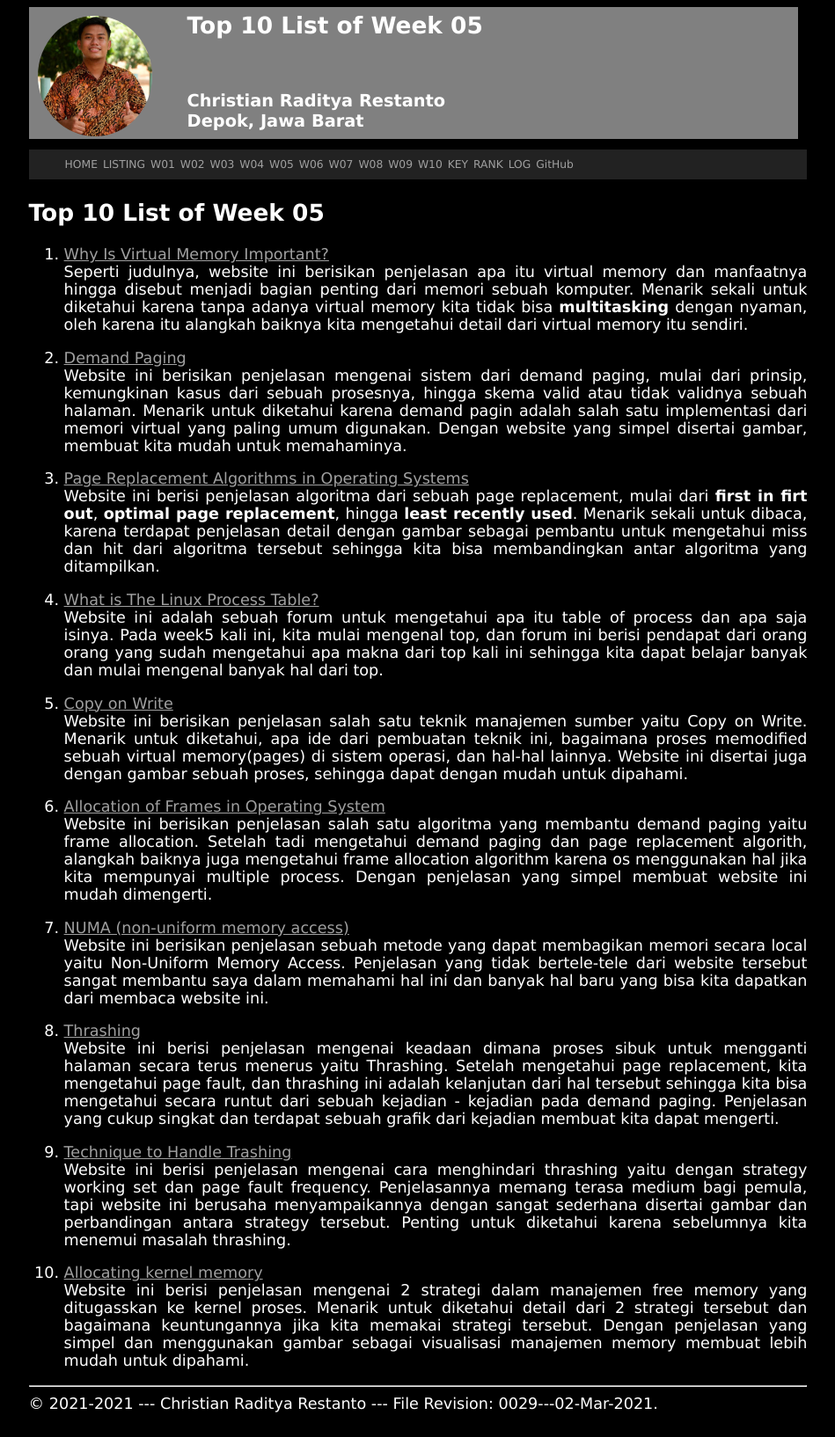
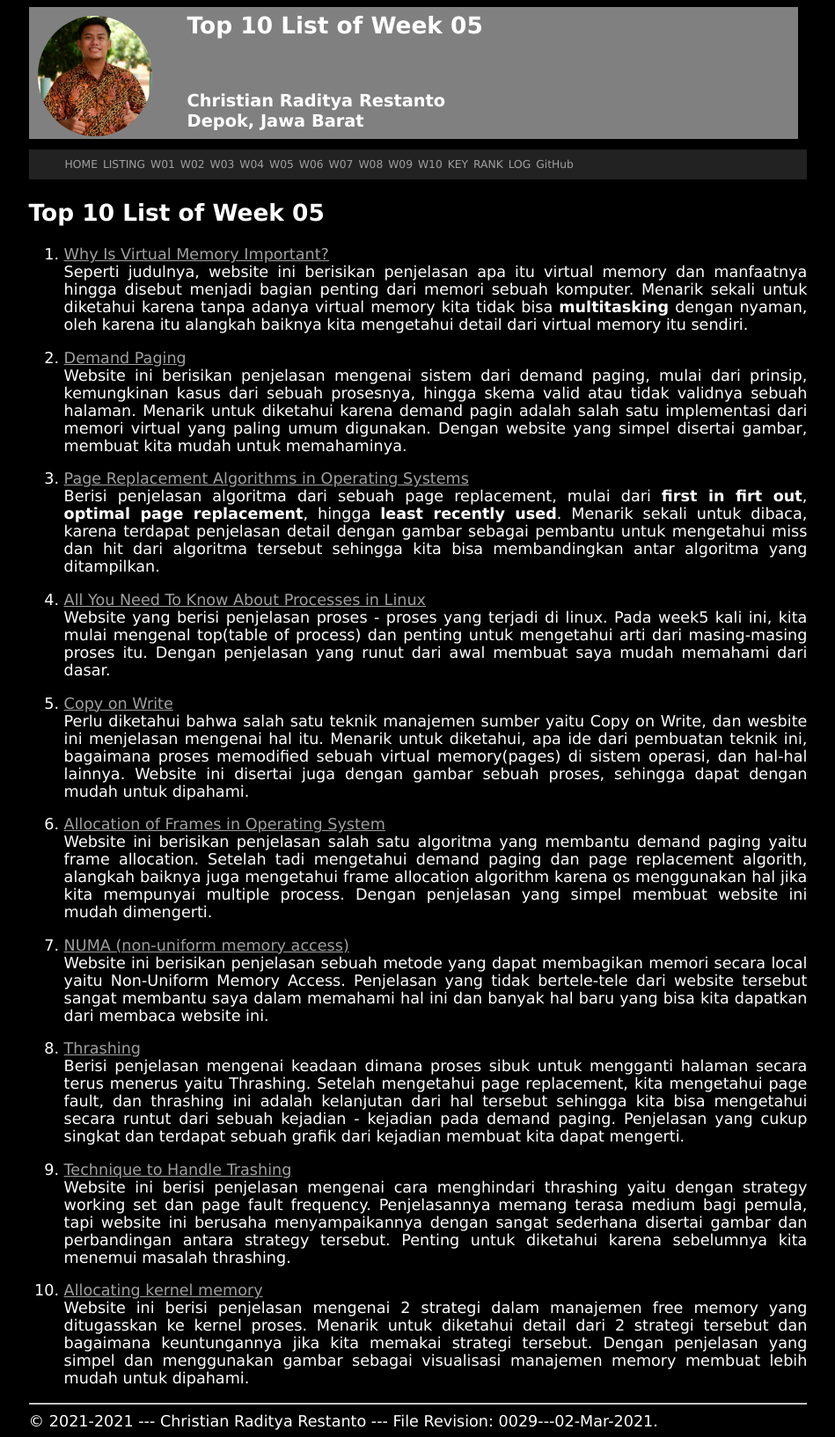
Before and after one commit to radityarestan/os211, a Jekyll site: the page built from w05.md, in a window 1280 px wide. Shown: the whole page at 88% size, without its empty margins (165-1114 px from the left). Built offline with Jekyll 4.4.1, drawn with Linux system fonts in a browser that asks for light colours; our own code applies the rules of GitHub Pages for plain Markdown files.

Commit message:
OS211 radityarestan

```diff
--- a/w05.md
+++ b/w05.md
@@ -12,13 +12,12 @@ Seperti judulnya, website ini berisikan penjelasan apa itu virtual memory dan ma
 Website ini berisikan penjelasan mengenai sistem dari demand paging, mulai dari prinsip, kemungkinan kasus dari sebuah prosesnya, hingga skema valid atau tidak validnya sebuah halaman. Menarik untuk diketahui karena demand pagin adalah salah satu implementasi dari memori virtual yang paling umum digunakan. Dengan website yang simpel disertai gambar, membuat kita mudah untuk memahaminya.
 
 3. [Page Replacement Algorithms in Operating Systems](https://www.geeksforgeeks.org/page-replacement-algorithms-in-operating-systems/)<br>
-Website ini berisi penjelasan algoritma dari sebuah page replacement, mulai dari **first in firt out**, **optimal page replacement**, hingga **least recently used**. Menarik sekali untuk dibaca, karena terdapat penjelasan detail dengan gambar sebagai pembantu untuk mengetahui miss dan hit dari algoritma tersebut sehingga kita bisa membandingkan antar algoritma yang ditampilkan.
+Berisi penjelasan algoritma dari sebuah page replacement, mulai dari **first in firt out**, **optimal page replacement**, hingga **least recently used**. Menarik sekali untuk dibaca, karena terdapat penjelasan detail dengan gambar sebagai pembantu untuk mengetahui miss dan hit dari algoritma tersebut sehingga kita bisa membandingkan antar algoritma yang ditampilkan.
 
-4. [What is The Linux Process Table?](https://stackoverflow.com/questions/4880555/what-is-the-linux-process-table-what-does-it-consist-of)<br>
-Website ini adalah sebuah forum untuk mengetahui apa itu table of process dan apa saja isinya. Pada week5 kali ini, kita mulai mengenal top, dan forum ini berisi pendapat dari orang orang yang sudah mengetahui apa makna dari top kali ini sehingga kita dapat belajar banyak dan mulai mengenal banyak hal dari top.
+4. [All You Need To Know About Processes in Linux](https://www.tecmint.com/linux-process-management/)<br>Website yang berisi penjelasan proses - proses yang terjadi di linux. Pada week5 kali ini, kita mulai mengenal top(table of process) dan penting untuk mengetahui arti dari masing-masing proses itu. Dengan penjelasan yang runut dari awal membuat saya mudah memahami dari dasar.
 
 5. [Copy on Write](https://www.geeksforgeeks.org/copy-on-write/)<br>
-Website ini berisikan penjelasan salah satu teknik manajemen sumber yaitu Copy on Write. Menarik untuk diketahui, apa ide dari pembuatan teknik ini, bagaimana proses memodified sebuah virtual memory(pages) di sistem operasi, dan hal-hal lainnya. Website ini disertai juga dengan gambar sebuah proses, sehingga dapat dengan mudah untuk dipahami.
+Perlu diketahui bahwa salah satu teknik manajemen sumber yaitu Copy on Write, dan wesbite ini menjelasan mengenai hal itu. Menarik untuk diketahui, apa ide dari pembuatan teknik ini, bagaimana proses memodified sebuah virtual memory(pages) di sistem operasi, dan hal-hal lainnya. Website ini disertai juga dengan gambar sebuah proses, sehingga dapat dengan mudah untuk dipahami.
 
 6. [Allocation of Frames in Operating System](https://www.geeksforgeeks.org/operating-system-allocation-frames/)<br>
 Website ini berisikan penjelasan salah satu algoritma yang membantu demand paging yaitu frame allocation. Setelah tadi mengetahui demand paging dan page replacement algorith, alangkah baiknya juga mengetahui frame allocation algorithm karena os menggunakan hal jika kita mempunyai multiple process. Dengan penjelasan yang simpel membuat website ini mudah dimengerti.
@@ -27,7 +26,7 @@ Website ini berisikan penjelasan salah satu algoritma yang membantu demand pagin
 Website ini berisikan penjelasan sebuah metode yang dapat membagikan memori secara local yaitu Non-Uniform Memory Access. Penjelasan yang tidak bertele-tele dari website tersebut sangat membantu saya dalam memahami hal ini dan banyak hal baru yang bisa kita dapatkan dari membaca website ini.
 
 8. [Thrashing](http://ftp.gunadarma.ac.id/linux/docs/v06/Kuliah/SistemOperasi/BUKU/SistemOperasi-4.X-2/ch07s05.html)<br>
-Website ini berisi penjelasan mengenai keadaan dimana proses sibuk untuk mengganti halaman secara terus menerus yaitu Thrashing. Setelah mengetahui page replacement, kita mengetahui page fault, dan thrashing ini adalah kelanjutan dari hal tersebut sehingga kita bisa mengetahui secara runtut dari sebuah kejadian - kejadian pada demand paging. Penjelasan yang cukup singkat dan terdapat sebuah grafik dari kejadian membuat kita dapat mengerti.
+Berisi penjelasan mengenai keadaan dimana proses sibuk untuk mengganti halaman secara terus menerus yaitu Thrashing. Setelah mengetahui page replacement, kita mengetahui page fault, dan thrashing ini adalah kelanjutan dari hal tersebut sehingga kita bisa mengetahui secara runtut dari sebuah kejadian - kejadian pada demand paging. Penjelasan yang cukup singkat dan terdapat sebuah grafik dari kejadian membuat kita dapat mengerti.
 
 9. [Technique to Handle Trashing](https://www.geeksforgeeks.org/techniques-to-handle-thrashing/)<br>
 Website ini berisi penjelasan mengenai cara menghindari thrashing yaitu dengan strategy working set dan page fault frequency. Penjelasannya memang terasa medium bagi pemula, tapi website ini berusaha menyampaikannya dengan sangat sederhana disertai gambar dan perbandingan antara strategy tersebut. Penting untuk diketahui karena sebelumnya kita menemui masalah thrashing.
```
Also changed, not shown: 5 other files.
